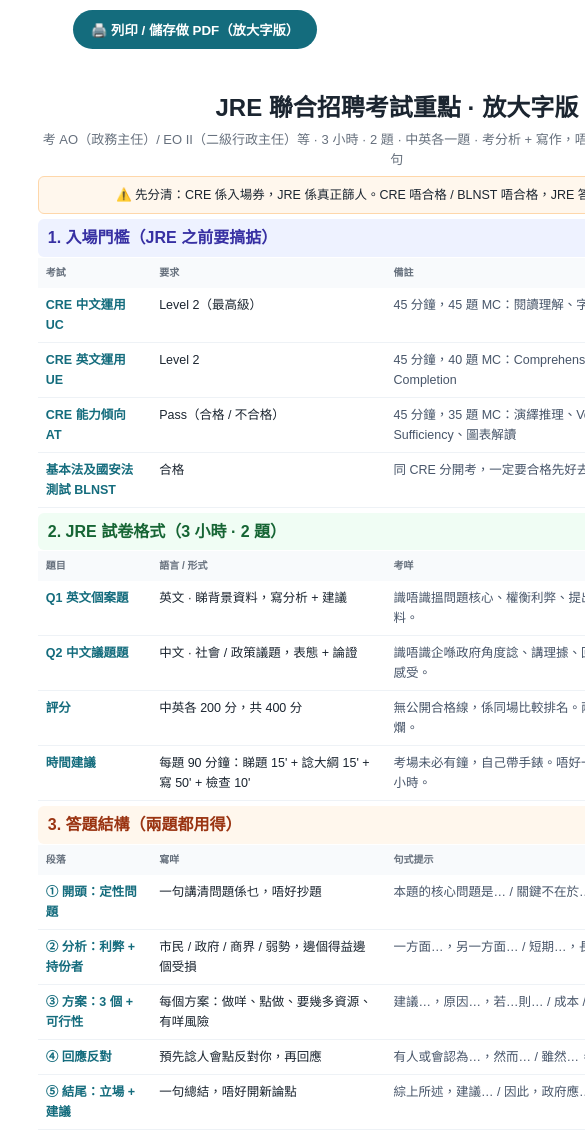
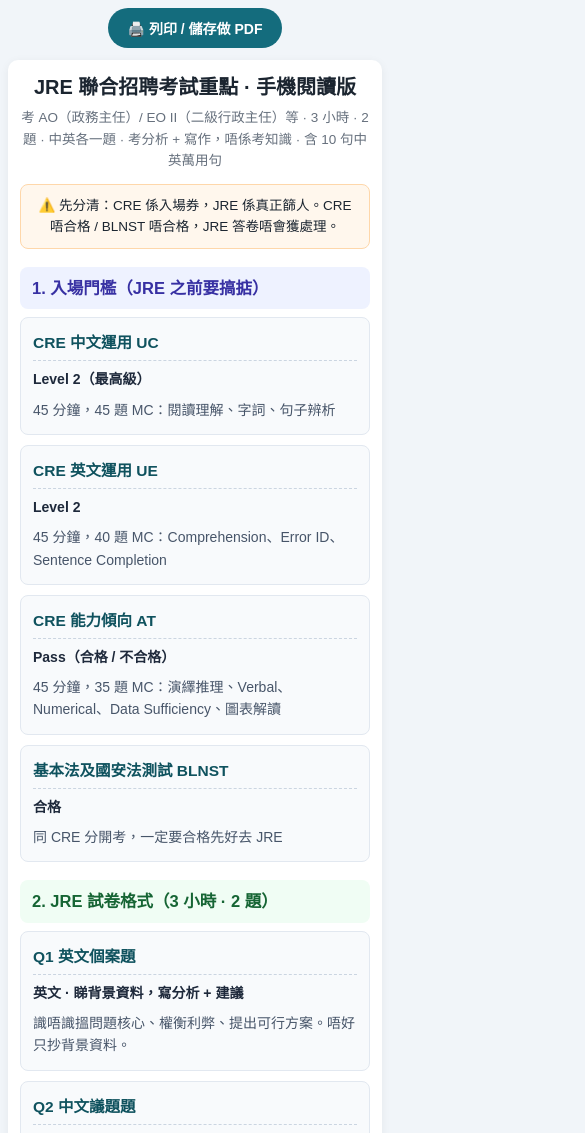
Before and after one commit to kong123485-beep/other, a plain HTML site: page JRE-AO-EO-A4-V2.html in a window 390 px wide. Shown: the top 1133 px of the page, 585 px wide, since content can reach past the window. Drawn offline with Linux system fonts and the light colour scheme.

Commit message:
Update JRE exam HTML for mobile readability

```diff
--- a/JRE-AO-EO-A4-V2.html
+++ b/JRE-AO-EO-A4-V2.html
@@ -1,20 +1,44 @@
-<!DOCTYPE html><html lang="zh-Hant-HK"><head><meta charset="UTF-8"><title>JRE 聯合招聘考試重點 · 放大字版（含10句萬用句）</title>
+<!DOCTYPE html><html lang="zh-Hant-HK"><head><meta charset="UTF-8"><meta name="viewport" content="width=device-width, initial-scale=1.0"><title>JRE 聯合招聘考試重點 · 手機閱讀版（含10句萬用句）</title>
 <style>
 @page{size:A4 portrait;margin:7mm}
-*{box-sizing:border-box} body{margin:0;font-family:"PingFang HK","Microsoft JhengHei","Noto Sans TC",sans-serif;color:#1b2530;line-height:1.6}
-.page{width:210mm;min-height:297mm;padding:8mm 10mm;margin:0 auto;background:#fff}
-@media print{body{background:#fff}.page{width:auto;min-height:auto;padding:0;margin:0}.no-print{display:none!important}}
-h1{font-size:24px;margin:0;text-align:center} .sub{text-align:center;font-size:13px;color:#66707d;margin:2px 0 5px}
-h2{font-size:16px;margin:5px 0 1px;padding:6px 10px;border-radius:6px} h2.a{background:#eef2ff;color:#3730a3} h2.b{background:#f0fdf4;color:#166534} h2.c{background:#fff7ed;color:#9a3412} h2.d{background:#fdf2f8;color:#9d174d} h2.e{background:#fef9c3;color:#854d0e} h2.f{background:#e5f7fa;color:#087a90}
-table{width:100%;border-collapse:collapse;font-size:12.5px} th{background:#f8fafc;color:#66707d;text-align:left;padding:7px 8px;font-size:10px} td{border-bottom:1px solid #eef2f6;padding:7px 8px;vertical-align:top}
-.k{width:30mm;font-weight:700;color:#146c7d} .v{width:62mm} .z{color:#475569}
-.tip{font-size:12.5px;background:#fff7ed;border:1px solid #fed7aa;border-radius:6px;padding:8px 10px;text-align:center;margin-bottom:5px}
-.foot{margin-top:5px;font-size:16px;color:#94a3b8;text-align:center}
-.btn{display:block;margin:10px auto;padding:10px 18px;border-radius:999px;border:0;background:#146c7d;color:#fff;font-weight:800;cursor:pointer}
+*{box-sizing:border-box}
+body{margin:0;padding:12px;font-family:"PingFang HK","Microsoft JhengHei","Noto Sans TC",sans-serif;color:#1b2530;line-height:1.6;background:#f1f5f9;font-size:15px}
+.page{max-width:800px;width:100%;padding:16px;margin:0 auto;background:#fff;border-radius:12px;box-shadow:0 2px 10px rgba(0,0,0,0.06)}
+@media print{body{background:#fff;padding:0}.page{max-width:none;width:auto;padding:0;margin:0;box-shadow:none;border-radius:0}.no-print{display:none!important}}
+h1{font-size:22px;margin:0;text-align:center;line-height:1.35}
+.sub{text-align:center;font-size:13.5px;color:#66707d;margin:6px 0 12px}
+h2{font-size:16.5px;margin:18px 0 8px;padding:8px 12px;border-radius:8px}
+h2.a{background:#eef2ff;color:#3730a3} h2.b{background:#f0fdf4;color:#166534} h2.c{background:#fff7ed;color:#9a3412} h2.d{background:#fdf2f8;color:#9d174d} h2.e{background:#fef9c3;color:#854d0e} h2.f{background:#e5f7fa;color:#087a90}
+table{width:100%;border-collapse:collapse;font-size:14px}
+th{background:#f8fafc;color:#66707d;text-align:left;padding:8px 10px;font-size:12px}
+td{border-bottom:1px solid #eef2f6;padding:10px;vertical-align:top}
+.k{width:28%;font-weight:700;color:#146c7d}
+.v{width:36%}
+.z{color:#475569}
+.tip{font-size:13.5px;background:#fff7ed;border:1px solid #fed7aa;border-radius:8px;padding:10px 12px;text-align:center;margin-bottom:12px;font-weight:500}
+.foot{margin-top:16px;font-size:13px;color:#94a3b8;text-align:center}
+.btn{display:block;margin:0 auto 12px;padding:10px 20px;border-radius:999px;border:0;background:#146c7d;color:#fff;font-weight:700;font-size:14px;cursor:pointer}
+
+/* 手機版響應式卡片化設計 */
+@media screen and (max-width: 600px) {
+  body{padding:8px;font-size:15.5px}
+  .page{padding:14px 12px;border-radius:10px}
+  h1{font-size:20px}
+  thead{display:none}
+  table, tbody, tr, td{display:block;width:100%}
+  tr{background:#f8fafc;border:1px solid #e2e8f0;border-radius:8px;padding:10px 12px;margin-bottom:10px}
+  td{border:none;padding:3px 0;width:100%!important}
+  .k{font-size:15.5px;color:#0f525e;margin-bottom:4px;border-bottom:1px dashed #cbd5e1;padding-bottom:4px}
+  .v{font-weight:600;color:#1e293b}
+  .z{color:#475569;margin-top:2px}
+  /* 第7節萬用句特別標籤提示 */
+  .phrase-table .v::before{content:"【中文 Q2】";display:block;font-size:12px;color:#087a90;font-weight:700;margin-top:2px}
+  .phrase-table .z::before{content:"【英文 Q1】";display:block;font-size:12px;color:#9a3412;font-weight:700;margin-top:6px}
+}
 </style></head><body>
-<button class="btn no-print" onclick="window.print()">🖨️ 列印 / 儲存做 PDF（放大字版）</button>
+<button class="btn no-print" onclick="window.print()">🖨️ 列印 / 儲存做 PDF</button>
 <div class="page">
-<h1>JRE 聯合招聘考試重點 · 放大字版</h1>
+<h1>JRE 聯合招聘考試重點 · 手機閱讀版</h1>
 <p class="sub">考 AO（政務主任）/ EO II（二級行政主任）等 · 3 小時 · 2 題 · 中英各一題 · 考分析 + 寫作，唔係考知識 · 含 10 句中英萬用句</p>
 <div class="tip">⚠️ 先分清：CRE 係入場券，JRE 係真正篩人。CRE 唔合格 / BLNST 唔合格，JRE 答卷唔會獲處理。</div>
 
@@ -67,9 +91,8 @@ table{width:100%;border-collapse:collapse;font-size:12.5px} th{background:#f8faf
 <tr><td class="k">準備文具 + 證件</td><td class="v">手錶、身份證、准考證、黑筆。提早去試場，預 2026-27 年度 JRE 喺 12 月 5 日舉行，要以公務員事務局通知為準。</td></tr>
 </tbody></table>
 
-
 <h2 class="f">7. 萬用句 10 句 · 中文 Q2 / 英文 Q1 一對一背</h2>
-<table><thead><tr><th>用途</th><th>中文（Q2）</th><th>英文（Q1）</th></tr></thead><tbody>
+<table class="phrase-table"><thead><tr><th>用途</th><th>中文（Q2）</th><th>英文（Q1）</th></tr></thead><tbody>
 <tr><td class="k">1. 開頭定性</td><td class="v">本題的核心問題不在於…，而在於…</td><td class="z">The core issue is not …, but …</td></tr>
 <tr><td class="k">2. 權衡利弊</td><td class="v">權衡利弊，短期固然有代價，但長期而言利大於弊。</td><td class="z">On balance, despite short-term costs, the long-term benefits outweigh the drawbacks.</td></tr>
 <tr><td class="k">3. 持份者</td><td class="v">一方面要顧及市民的需要，另一方面亦要考慮政府的財政承擔。</td><td class="z">On the one hand, public needs must be met; on the other, fiscal sustainability must be considered.</td></tr>
@@ -81,7 +104,7 @@ table{width:100%;border-collapse:collapse;font-size:12.5px} th{background:#f8faf
 <tr><td class="k">9. 原則</td><td class="v">任何政策都必須以市民福祉為依歸。</td><td class="z">Any policy must be guided by the well-being of the public.</td></tr>
 <tr><td class="k">10. 結尾立場</td><td class="v">綜上所述，建議政府採納上述方案。</td><td class="z">In conclusion, it is recommended that the Government adopt the above proposal.</td></tr>
 </tbody></table>
-<div style="font-size:16px;color:#475569;text-align:center;margin-top:2px">背法：開頭組 1-3 → 中間組 4-7 → 結尾組 8-10，寫一篇完整 JRE 將 10 句塞晒入去一次就熟。</div>
+<div style="font-size:14.5px;color:#475569;text-align:center;margin-top:10px;background:#f8fafc;padding:8px;border-radius:6px">💡 背法：開頭組 1-3 → 中間組 4-7 → 結尾組 8-10，寫一篇完整 JRE 將 10 句塞晒入去一次就熟。</div>
 <div class="foot">資料來源：公務員事務局 CRE / JRE 公布 · 僅供個人複習，確實日期、合格要求以當年官方公告為準 · N3_N5 個人整理</div>
 </div>
 </body></html>
```
